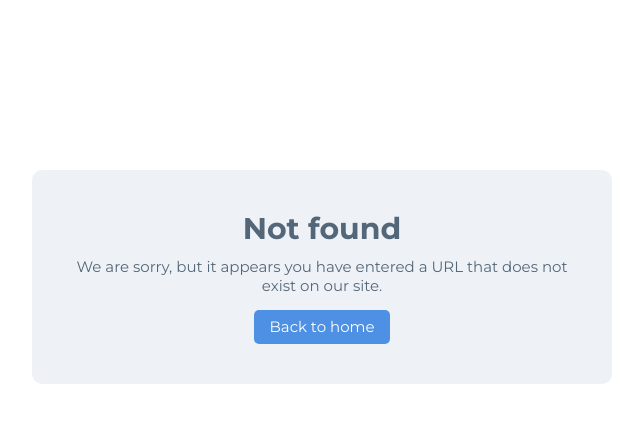
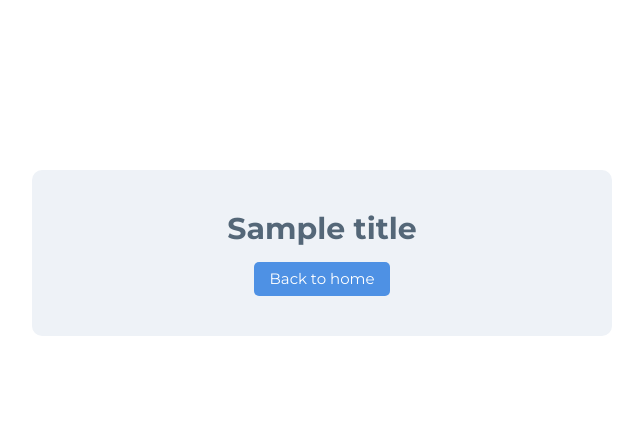
Before and after one commit to jmjuanes/server, a Python web app: template templates/error.html in a window 1280 px wide. Shown: the top 423 px of the page, without its empty margins (318-961 px from the left). Run offline with Jinja, Linux system fonts and the light colour scheme; the template is opened without the code that fills it: most values are stand-ins (such as "Sample title", 1, 10 or a date in 2020).

Commit message:
feat: change placeholder error title and message with handlebars variables

```diff
--- a/templates/error.html
+++ b/templates/error.html
@@ -48,13 +48,11 @@
         opacity: 0.8;
     }
 </style>
-<title>Page not found</title>
+<title>{{ title }}</title>
 <div class="main">
     <div class="content" align="center">
-        <div class="heading">Not found</div>
-        <div class="paragraph">
-            We are sorry, but it appears you have entered a URL that does not exist on our site.
-        </div>
+        <div class="heading">{{ title }}</div>
+        <div class="paragraph">{{ message }}</div>
         <a href="/" class="button">Back to home</a>
     </div>
 </div>
```
